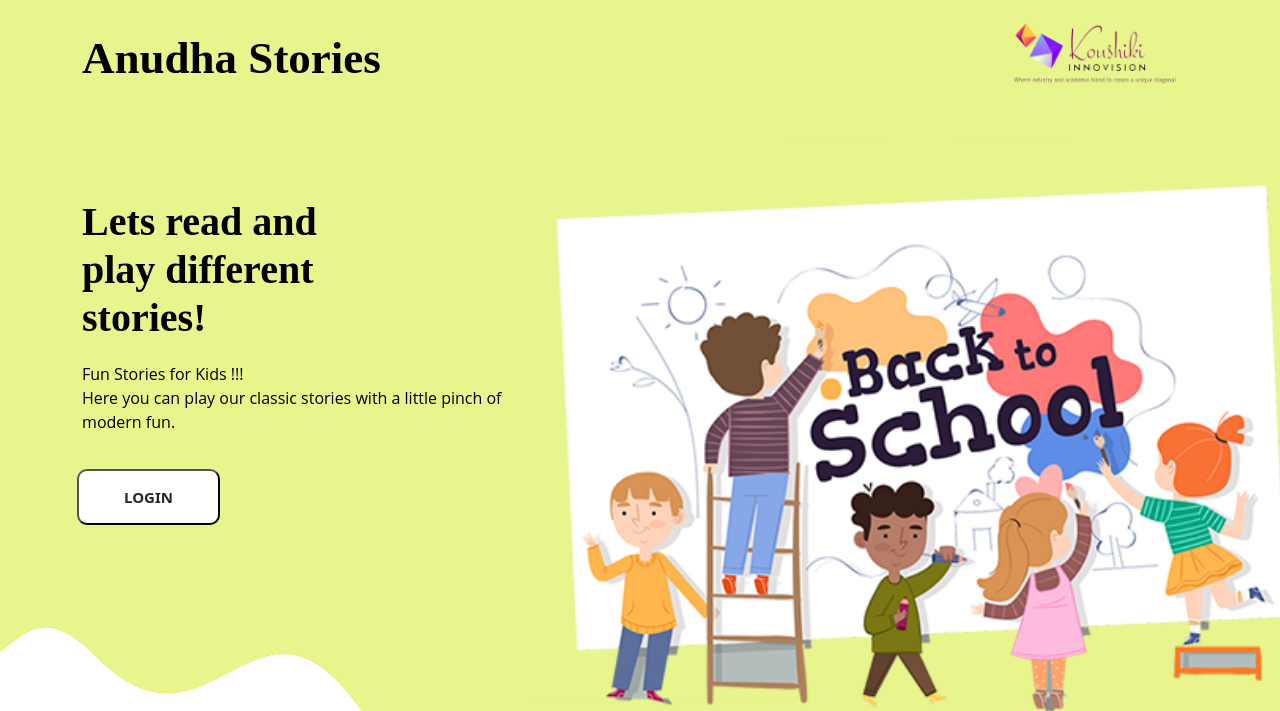
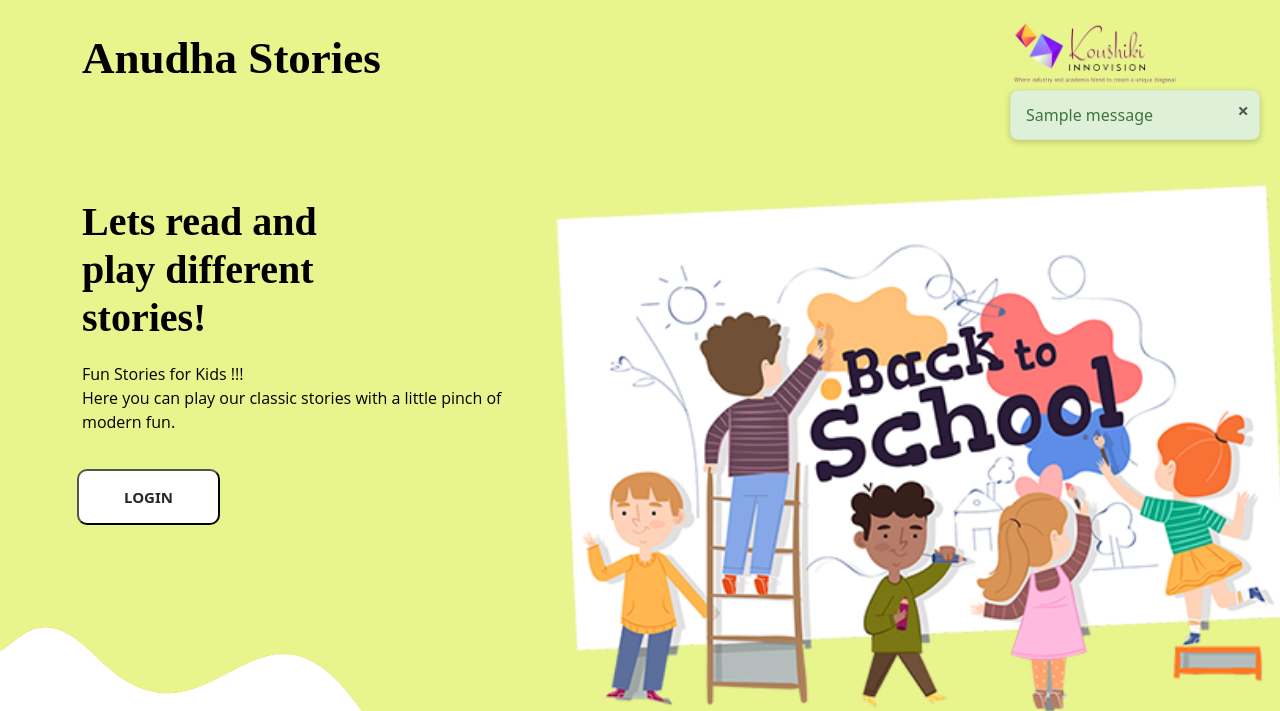
Before and after one commit to priya926/anudha-comic-games, a Django app: page / in a window 1280 px wide. Shown: the top 711 px of the page. Run offline with Django 5.2, Linux system fonts and the light colour scheme; tables that the repository leaves empty hold one stand-in row (values such as "Sample post"); one stand-in notice (Sample message) is shown; some libraries are stand-ins or nearby versions; some web fonts are replaced.

Commit message:
view message work  completed

```diff
--- a/anudhaGames/storyapp/views.py
+++ b/anudhaGames/storyapp/views.py
@@ -155,7 +155,7 @@ def storylist(request):
 
         return render(request, "storylist.html", {"stories": stories, "email": user_email, "username": username, "userpoints": userpoints, "user_total_points": user_total_points})
     else:
-        messages.error(request, "Please loggggg in first.")
+        # messages.error(request, "Please log in first.")
         return redirect("index")
 
 
@@ -295,7 +295,7 @@ def reset_story(request, story_id):
     user_story_doc = user_story_ref.get()
 
     if not user_story_doc.exists:
-        messages.error(request, "Story not found.")
+        # messages.error(request, "Story not found.")
         return redirect("storylist")
 
     user_story_data = user_story_doc.to_dict()
--- a/anudhaGames/templates/index.html
+++ b/anudhaGames/templates/index.html
@@ -101,6 +101,51 @@
       width: 200px;
       height: auto;
     }
+    .messages-container {
+        position: fixed;
+        top: 90px;
+        right: 20px;
+        z-index: 9999;
+    }
+    .message {
+        position: relative;
+        background-color: #d9edf7;
+        color: #31708f;
+        padding: 12px 20px 12px 15px;
+        margin-bottom: 10px;
+        border: 1px solid #bce8f1;
+        border-radius: 8px;
+        font-size: 16px;
+        min-width: 250px;
+        box-shadow: 0 2px 6px rgba(0,0,0,0.2);
+        transition: all 0.3s ease;
+    }
+
+    .message.success {
+        background-color: #dff0d8;
+        color: #3c763d;
+        border-color: #d6e9c6;
+    }
+
+    .message.error {
+        background-color: #f2dede;
+        color: #a94442;
+        border-color: #ebccd1;
+    }
+
+    .close-btn {
+        position: absolute;
+        top: 5px;
+        right: 10px;
+        font-size: 20px;
+        font-weight: bold;
+        color: #555;
+        cursor: pointer;
+    }
+
+    .close-btn:hover {
+        color: #000;
+    }
     </style>
 
 
@@ -169,6 +214,16 @@
                 </div>
               </form>
             </div>
+            {% if messages %}
+              <div class="messages-container">
+                {% for message in messages %}
+                  <div class="message {{ message.tags }}">
+                    <span class="close-btn" onclick="this.parentElement.style.display='none';">&times;</span>
+                    {{ message }}
+                  </div>
+                {% endfor %}
+              </div>
+            {% endif %}
           </div>
           <div class="hero_img-container">
             <div>
```
Also changed, not shown: anudhaGames/templates/profile.html (+56 -0 lines), anudhaGames/templates/storylist.html (+60 -0 lines).
